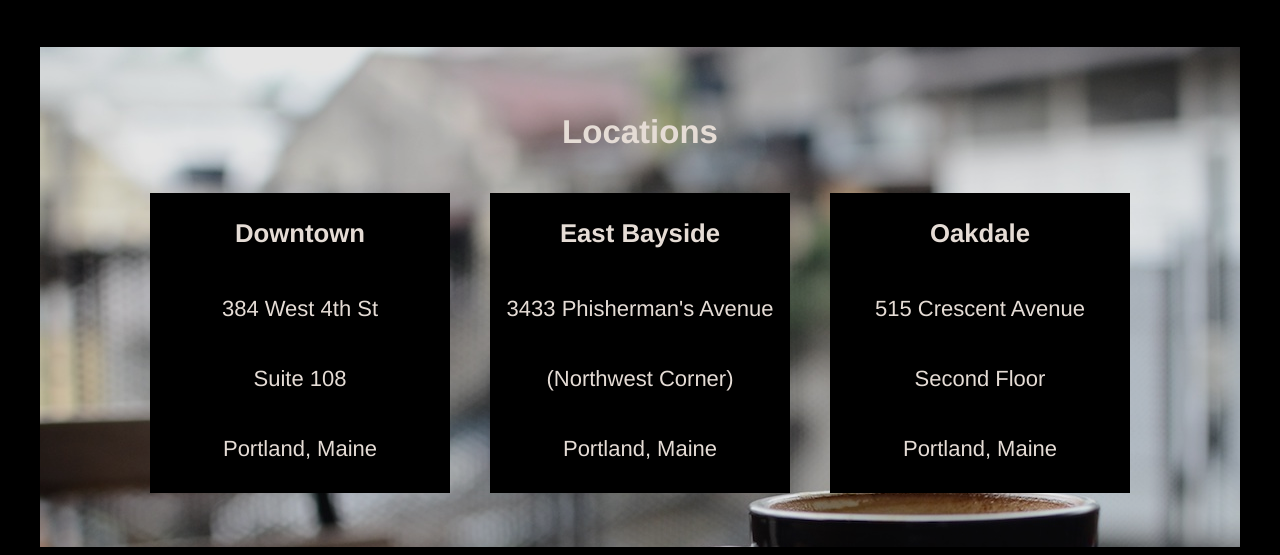
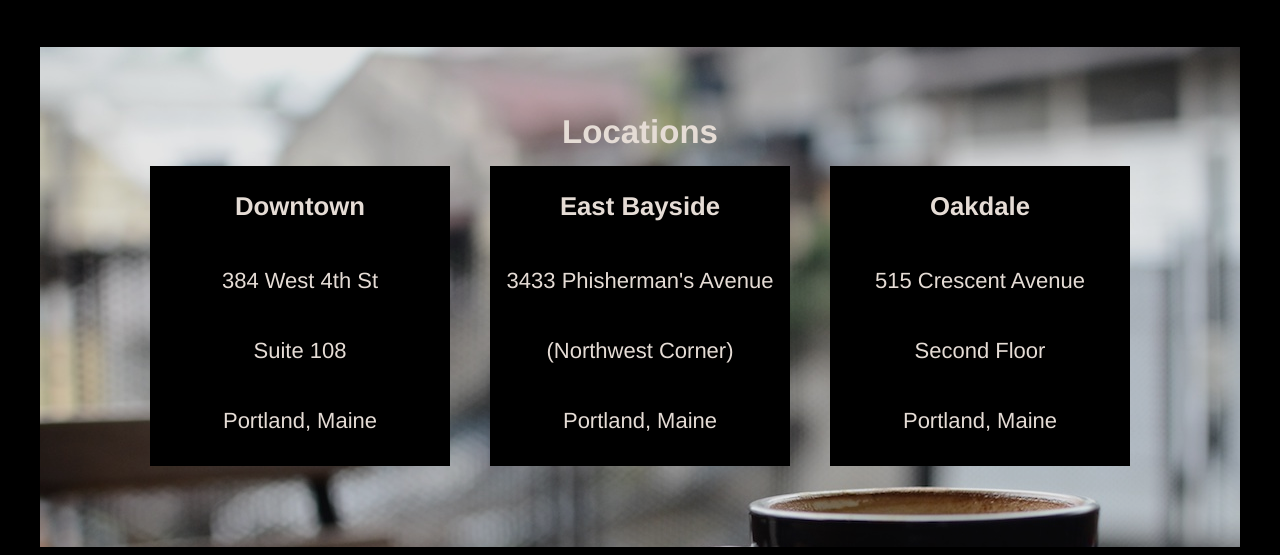
Before and after one commit to eagobert-zz/tea_cozy, a plain HTML site: page index.html in a window 1280 px wide. Shown: the part 1445-2000 px from the top of the page. Drawn offline with Linux system fonts and the light colour scheme.

Commit message:
Fix bottom content padding.

```diff
--- a/resources/css/style.css
+++ b/resources/css/style.css
@@ -108,6 +108,12 @@ header {
   margin: auto;
 }
 
+.bottomcontent,
+.bottomcontent h2 {
+  display: flex;
+  margin: 0;
+}
+
 .bottomboxes {
   display: flex;
   justify-content: space-around;
```
